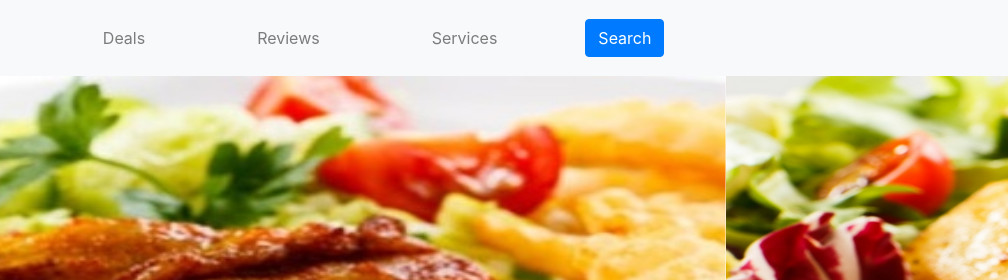
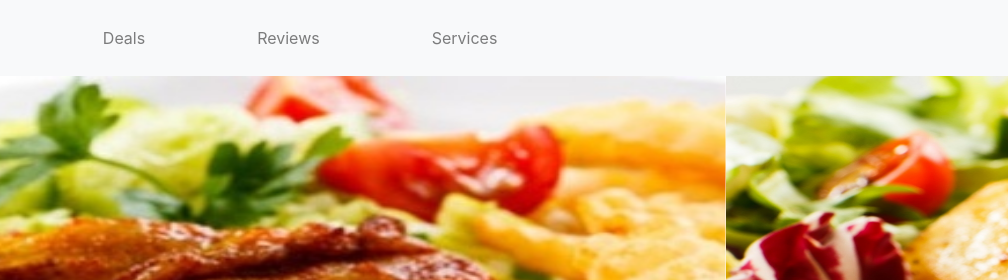
Before and after one commit to kainat555/food-landing-page, a plain HTML site: page index.html in a window 1280 px wide. Shown: the top 280 px of the page, 272-1280 px from the left. Drawn offline with nearby package versions, Linux system fonts and the light colour scheme.

Commit message:
Update index.html

```diff
--- a/index.html
+++ b/index.html
@@ -10,7 +10,7 @@
   <link rel="stylesheet" href="https://maxcdn.bootstrapcdn.com/bootstrap/4.0.0/css/bootstrap.min.css"
     integrity="sha384-Gn5384xqQ1aoWXA+058RXPxPg6fy4IWvTNh0E263XmFcJlSAwiGgFAW/dAiS6JXm" crossorigin="anonymous">
 
-  <title>Hello, world!</title>
+  <title>Food landing page</title>
   <script src="https://kit.fontawesome.com/b0ae396e2b.js" crossorigin="anonymous"></script>
 </head>
 
@@ -36,9 +36,6 @@
           <a class="nav-link" href="#services">Services</a>
         </li>
       </ul>
-      <form class="form-inline my-2  mx-3 my-lg-0">
-        <button class="btn btn-primary my-2 my-sm-0 mx-3" type="submit">Search</button>
-      </form>
     </div>
   </nav>
   <div id="carouselExampleControls" class="carousel slide" data-ride="carousel">
```
